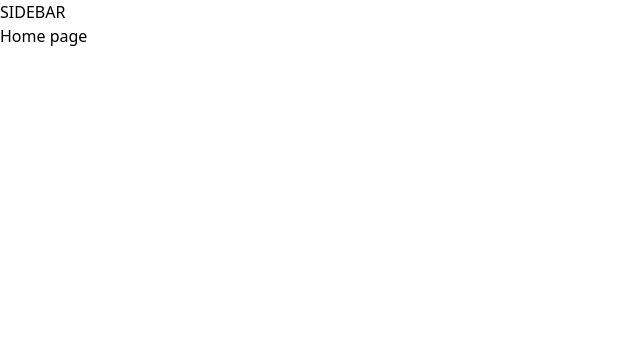
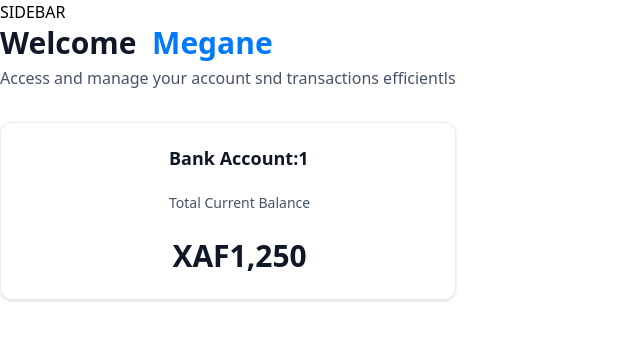
Before and after one commit to meganeshinaida/Horizon-banking-app, a Next.js app: page / in a window 1280 px wide. Shown: the top 340 px of the page, without its empty margins (0-640 px from the left). Built offline with nearby package versions, Linux system fonts and the light colour scheme.

Commit message:
dougnnut graph progress

```diff
--- a/app/(root)/page.tsx
+++ b/app/(root)/page.tsx
@@ -1,9 +1,27 @@
+import HeaderBox from '@/components/HeaderBox'
+import TotalBalanceBox from '@/components/ui/TotalBalanceBox'
 import React from 'react'
 
 const Home = () => {
+  const loggedIn ={firstName:'Megane'}
   return (
     <section  className='home '>
-      Home page
+     <div className="home-component">
+      <header className="home-header">
+
+        <HeaderBox
+        type = "greeting"
+        title="Welcome"
+        user={loggedIn?.firstName || 'Guest'}
+        subtext="Access and manage your account snd transactions efficientls"
+        />
+        <TotalBalanceBox
+        account={[]}
+        totalBanks={1}
+        totalCurrentBalance={1250.35}
+        />
+      </header>
+     </div>
     </section>
   )
 }
--- a/app/globals.css
+++ b/app/globals.css
@@ -7,6 +7,7 @@
   padding: 0;
   box-sizing: border-box;
 }
+
 
 /* Hide scrollbar for Chrome, Safari and Opera */
 .no-scrollbar::-webkit-scrollbar {
--- /dev/null
+++ b/components/HeaderBox.tsx
@@ -0,0 +1,19 @@
+import React from 'react'
+
+const HeaderBox = ({type="title",title,subtext,user}: HeaderBoxProps) => {
+  return (
+    <div className='header-box'>
+      <h1 className="header-box-title">
+        {title}
+        {type === "greeting" && (
+            <span className="text-bankGradient">
+                &nbsp; { user}
+            </span>
+        )}
+      </h1>
+      <p className="header-box-subtext">{subtext}</p>
+    </div>
+  )
+}
+
+export default HeaderBox
--- /dev/null
+++ b/components/ui/AnimatedCounter.tsx
@@ -0,0 +1,17 @@
+"use client"
+import CountUp from "react-countup"
+
+const AnimatedCounter = ({amount}:{amount:number}) => {
+  return (
+    <div >
+        <CountUp
+        decimal="4 "
+        prefix="XAF"
+        duration={2.75}
+
+        end={amount}/>
+    </div>
+  )
+}
+
+export default AnimatedCounter
--- /dev/null
+++ b/components/ui/DoughnutChart.tsx
@@ -0,0 +1,17 @@
+"use client"
+import { Chart as ChartJS,ArcElement,Tooltip,Legend } from 'chart.js'
+import { Doughnut } from 'react-chartjs-2'
+const DoughnutChart = ({accounts}:DoughnutChartProps) => {
+    // const data = [
+    //     {
+    //     datasets:{
+    //         label:'Banks',
+    //         data:[1250,2500,3750],
+    //         backgroundColor:['#0747b5','#2265d8','#2f91fa'],
+    //     }
+    //    ],
+
+  return <Doughnut data={[]}/>
+}
+
+export default DoughnutChart
--- /dev/null
+++ b/components/ui/TotalBalanceBox.tsx
@@ -0,0 +1,30 @@
+import AnimatedCounter from './AnimatedCounter'
+
+const TotalBalanceBox = ({
+    accounts =[],totalBanks,totalCurrentBalance
+}:TotlaBalanceBoxProps) => {
+  return (
+    <section className='total-balance'>
+     <div className='total-balance-chart'>
+{/* Doughnut Chart */}
+     </div>
+     <div className="flex flex-col gap-6">
+        <h2 className='header-2'>
+            Bank Account:{totalBanks}
+        </h2>
+        <div className="flex flex-col gap-6">
+            <p className="total-balance-label">
+                Total Current Balance
+            </p>
+            <p className="total-balance-amount flex-center gap-2">
+            <AnimatedCounter amount= {totalCurrentBalance}/>
+            </p>
+
+        </div>
+     </div>
+
+    </section>
+  )
+}
+
+export default TotalBalanceBox
--- a/lib/utils.ts
+++ b/lib/utils.ts
@@ -66,9 +66,9 @@
 };
 
 export function formatAmount(amount: number): string {
-  const formatter = new Intl.NumberFormat("en-US", {
+  const formatter = new Intl.NumberFormat("fr-FR", {
     style: "currency",
-    currency: "USD",
+    currency: "XAF",
     minimumFractionDigits: 2,
   });
 
--- a/package.json
+++ b/package.json
@@ -10,11 +10,15 @@
   },
   "dependencies": {
     "@radix-ui/react-slot": "^1.2.4",
+    "chart.js": "^4.5.1",
     "class-variance-authority": "^0.7.1",
     "clsx": "^2.1.1",
     "lucide-react": "^0.553.0",
     "next": "16.0.1",
+    "query-string": "^9.3.1",
     "react": "19.2.0",
+    "react-chartjs-2": "^5.3.1",
+    "react-countup": "^6.5.3",
     "react-dom": "19.2.0",
     "tailwind-merge": "^3.4.0"
   },
```
Also changed, not shown: 1 other file (tests, documents, lock files or other folders).
